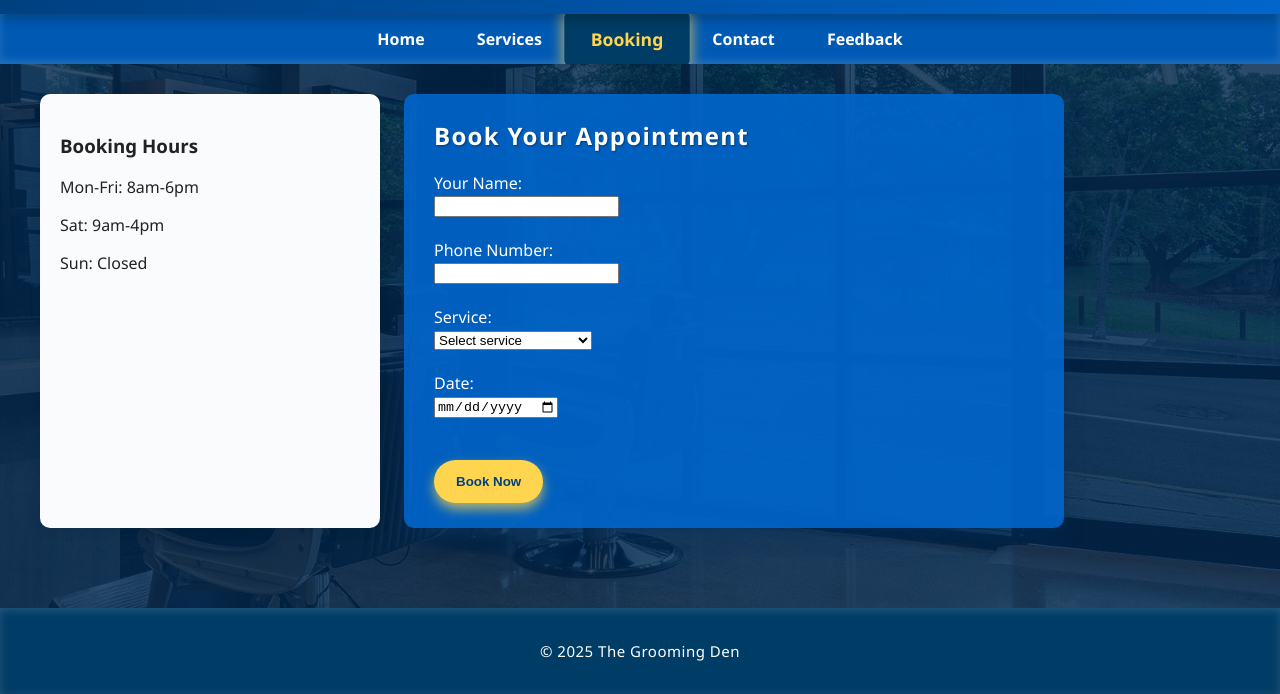
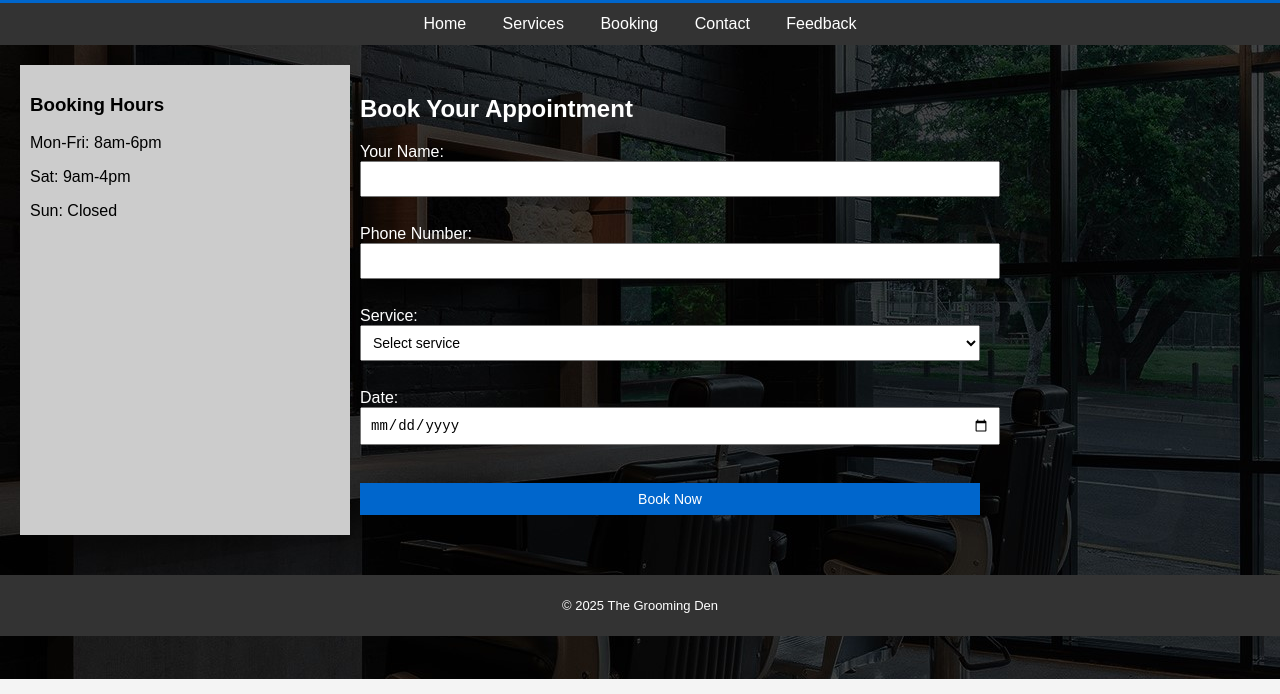
Before and after one commit to Bida20-071/The-Grooming-Den-TGD, a plain HTML site: page booking.html in a window 1280 px wide. Shown: the part 121-815 px from the top of the page. Drawn offline with Linux system fonts and the light colour scheme.

Commit message:
Update style2.css

```diff
--- a/style2.css
+++ b/style2.css
@@ -1,158 +1,255 @@
+/* Basic Styles */
 body {
-    font-family: 'Segoe UI', Tahoma, Geneva, Verdana, sans-serif;
+    font-family: Arial, sans-serif;
     margin: 0;
     padding: 0;
-    background-image:
-      linear-gradient(rgba(0, 102, 204, 0.3), rgba(0, 102, 204, 0.3)),
-      url("photos/Background.jpg");
-    background-size: cover;
-    background-position: center;
-    background-repeat: no-repeat;
-    color: #333;
-    /* subtle smooth font rendering */
-    -webkit-font-smoothing: antialiased;
-    -moz-osx-font-smoothing: grayscale;
+    background-color: #f4f4f4;
 }
 
+/* Header */
 .header {
-    background: linear-gradient(90deg, #004080, #0066cc);
+    background-color: #0066cc;
     color: white;
-    padding: 25px 20px;
+    padding: 20px;
     text-align: center;
-    box-shadow: 0 4px 12px rgba(0, 0, 0, 0.3);
-    position: sticky;
-    top: 0;
-    z-index: 1000;
-    transition: background 0.3s ease;
 }
 
 .logo {
     height: 80px;
-    filter: drop-shadow(2px 2px 3px rgba(0,0,0,0.4));
-    transition: transform 0.3s ease;
-}
-.logo:hover {
-    transform: scale(1.05);
 }
 
+/* Navigation Menu */
 .menu {
-    background-color: #0059b3;
+    background-color: #333;
     overflow: hidden;
-    box-shadow: inset 0 -3px 8px rgba(255,255,255,0.15);
-    text-align: center;
-    user-select: none;
 }
 
 .menu a {
     color: white;
-    padding: 14px 24px;
+    padding: 12px 16px;
     text-decoration: none;
     display: inline-block;
-    font-weight: 600;
-    transition: background-color 0.3s ease, color 0.3s ease, transform 0.2s ease;
-    border-radius: 6px;
 }
 
-.menu a:hover,
-.menu a.active {
-    background-color: #003d66;
-    color: #ffd54f;
-    box-shadow: 0 0 12px 2px #ffd54faa;
-    transform: scale(1.1);
+.menu a:hover {
+    background-color: #444;
 }
 
+/* Content Layout */
 .content {
     display: flex;
-    padding: 30px 20px;
-    gap: 24px;
-    max-width: 1200px;
-    margin: 0 auto;
+    padding: 20px;
 }
 
 .left, .right {
     width: 25%;
-    background-color: #f9fbfd;
-    padding: 20px;
-    border-radius: 10px;
-    box-shadow: 0 4px 12px rgba(0,0,0,0.08);
-    color: #222;
-    transition: box-shadow 0.3s ease;
-}
-.left:hover, .right:hover {
-    box-shadow: 0 6px 20px rgba(0,0,0,0.15);
+    padding: 10px;
+    background-color: #cccccc;
 }
 
 .main {
     width: 50%;
-    padding: 25px 30px;
-    background-color: rgba(0, 102, 204, 0.9);
-    border-radius: 10px;
-    color: #fff;
-    box-shadow: 0 8px 20px rgba(0, 51, 102, 0.4);
-    transition: box-shadow 0.3s ease;
-}
-.main:hover {
-    box-shadow: 0 12px 30px rgba(0, 51, 102, 0.6);
+    padding: 10px;
+    color: white; /* Set main content font to white */
 }
 
-.main h2 {
-    margin-top: 0;
-    letter-spacing: 1.3px;
-    text-shadow: 1px 1px 2px rgba(0,0,0,0.4);
+/* Services Section */
+.services-container {
+    display: flex;
+    flex-wrap: wrap;
+    justify-content: space-between;
+    color: black; /* Override font color for service section */
 }
 
-.main p {
-    font-size: 1.15rem;
-    line-height: 1.75;
+.service {
+    width: 30%;
+    margin: 10px 0;
+    background-color: #ddd;
+    padding: 10px;
+    text-align: center;
 }
 
+.service img {
+    width: 100%;
+    height: auto;
+}
+
+/* Buttons */
 .button {
-    background-color: #ffd54f;
-    color: #004080;
-    padding: 14px 22px;
+    background-color: #0066cc;
+    color: white;
+    padding: 8px 12px;
     border: none;
-    border-radius: 30px;
     cursor: pointer;
-    font-weight: 700;
-    margin-top: 20px;
-    box-shadow: 0 6px 12px rgba(255, 213, 79, 0.7);
-    transition: background-color 0.3s ease, color 0.3s ease, box-shadow 0.3s ease, transform 0.2s ease;
-    display: inline-block;
-    text-align: center;
-    user-select: none;
+    margin-top: 10px;
 }
 
 .button:hover {
-    background-color: #ffc107;
-    color: #002952;
-    box-shadow: 0 10px 24px rgba(255, 193, 7, 0.9);
-    transform: translateY(-2px);
+    background-color: #005bb5;
 }
 
+/* Form Inputs */
+input, select, textarea {
+    width: 100%;
+    padding: 8px;
+    margin-bottom: 10px;
+    font-size: 14px;
+}
+
+/* Footer */
 .footer {
-    background-color: #003d66;
+    background-color: #333;
     color: white;
     text-align: center;
-    padding: 18px 12px;
-    font-size: 15px;
-    margin-top: 50px;
-    box-shadow: inset 0 2px 8px rgba(255,255,255,0.15);
-    letter-spacing: 0.5px;
+    padding: 10px;
+    font-size: 13px;
+    margin-top: 20px;
 }
 
-@media (max-width: 768px) {
+/* Responsive Design */
+@media (max-width: 600px) {
     .content {
         flex-direction: column;
-        padding: 20px 15px;
     }
 
     .left, .main, .right {
         width: 100%;
-        margin-bottom: 25px;
+        margin-bottom: 15px;
+    }
+
+    .service {
+        width: 100%;
     }
 
     .menu a {
-        padding: 12px 15px;
-        font-size: 15px;
+        display: block;
+        text-align: center;
+    }
+}/* Basic Styles */
+body {
+    font-family: Arial, sans-serif;
+    margin: 0;
+    padding: 0;
+    background-color: #f4f4f4;
+}
+
+/* Header */
+.header {
+    background-color: #0066cc;
+    color: white;
+    padding: 20px;
+    text-align: center;
+}
+
+.logo {
+    height: 80px;
+}
+
+/* Navigation Menu */
+.menu {
+    background-color: #333;
+    overflow: hidden;
+}
+
+.menu a {
+    color: white;
+    padding: 12px 16px;
+    text-decoration: none;
+    display: inline-block;
+}
+
+.menu a:hover {
+    background-color: #444;
+}
+
+/* Content Layout */
+.content {
+    display: flex;
+    padding: 20px;
+}
+
+.left, .right {
+    width: 25%;
+    padding: 10px;
+    background-color: #cccccc;
+}
+
+.main {
+    width: 50%;
+    padding: 10px;
+    color: white; /* Set main content font to white */
+}
+
+/* Services Section */
+.services-container {
+    display: flex;
+    flex-wrap: wrap;
+    justify-content: space-between;
+    color: black; /* Override font color for service section */
+}
+
+.service {
+    width: 30%;
+    margin: 10px 0;
+    background-color: #ddd;
+    padding: 10px;
+    text-align: center;
+}
+
+.service img {
+    width: 100%;
+    height: auto;
+}
+
+/* Buttons */
+.button {
+    background-color: #0066cc;
+    color: white;
+    padding: 8px 12px;
+    border: none;
+    cursor: pointer;
+    margin-top: 10px;
+}
+
+.button:hover {
+    background-color: #005bb5;
+}
+
+/* Form Inputs */
+input, select, textarea {
+    width: 100%;
+    padding: 8px;
+    margin-bottom: 10px;
+    font-size: 14px;
+}
+
+/* Footer */
+.footer {
+    background-color: #333;
+    color: white;
+    text-align: center;
+    padding: 10px;
+    font-size: 13px;
+    margin-top: 20px;
+}
+
+/* Responsive Design */
+@media (max-width: 600px) {
+    .content {
+        flex-direction: column;
+    }
+
+    .left, .main, .right {
+        width: 100%;
+        margin-bottom: 15px;
+    }
+
+    .service {
+        width: 100%;
+    }
+
+    .menu a {
+        display: block;
+        text-align: center;
     }
 }
```
